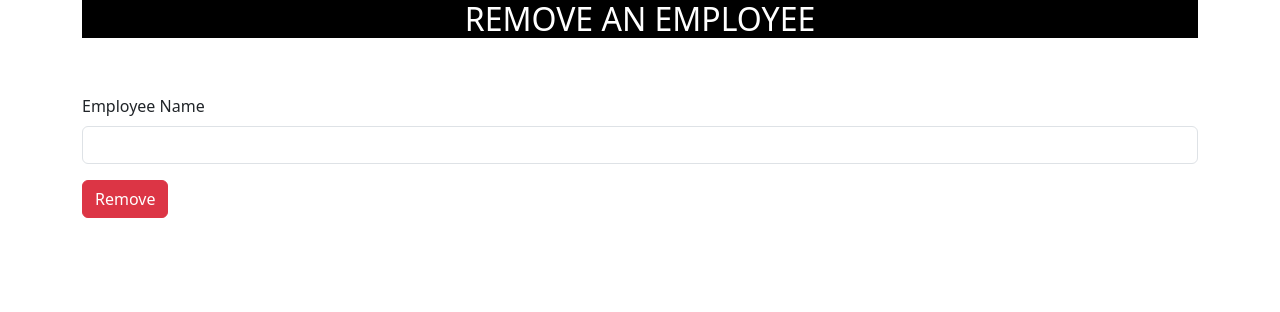
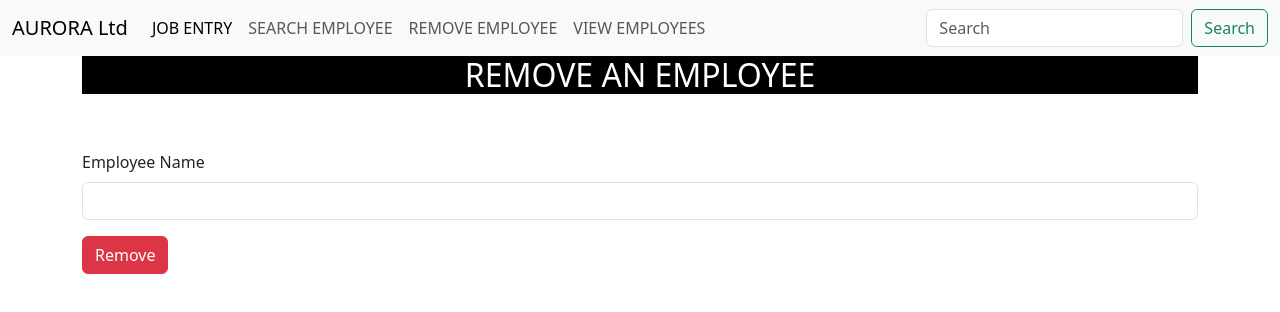
Before and after one commit to riznanasar003/JobForm, a plain HTML site: page delete.html in a window 1280 px wide. Drawn offline with nearby package versions, Linux system fonts and the light colour scheme.

Commit message:
changed successfully

```diff
--- a/delete.html
+++ b/delete.html
@@ -10,6 +10,38 @@
 </head>
 
 <body>
+    <nav class="navbar navbar-expand-lg bg-body-tertiary">
+        <div class="container-fluid">
+          <a class="navbar-brand" href="#">AURORA Ltd</a>
+          <button class="navbar-toggler" type="button" data-bs-toggle="collapse" data-bs-target="#navbarSupportedContent" aria-controls="navbarSupportedContent" aria-expanded="false" aria-label="Toggle navigation">
+            <span class="navbar-toggler-icon"></span>
+          </button>
+          <div class="collapse navbar-collapse" id="navbarSupportedContent">
+            <ul class="navbar-nav me-auto mb-2 mb-lg-0">
+              <li class="nav-item">
+                <a class="nav-link active" aria-current="page" href="index.html">JOB ENTRY</a>
+              </li>
+              <li class="nav-item">
+                <a class="nav-link" href="search.html">SEARCH EMPLOYEE</a>
+              </li>
+
+              <li class="nav-item">
+                <a class="nav-link" href="delete.html">REMOVE EMPLOYEE</a>
+              </li>
+
+              <li class="nav-item">
+                <a class="nav-link" href="viewall.html">VIEW EMPLOYEES</a>
+              </li>
+
+            </ul>
+            <form class="d-flex" role="search">
+              <input class="form-control me-2" type="search" placeholder="Search" aria-label="Search">
+              <button class="btn btn-outline-success" type="submit">Search</button>
+            </form>
+          </div>
+        </div>
+      </nav>
+
     <div class="container">
         <h2 style="background-color: black; text-align: center; color: white;">REMOVE AN EMPLOYEE</h2>
         <br><br>
```
Also changed, not shown: index.html (+31 -0 lines), search.html (+32 -0 lines), viewall.html (+32 -0 lines).
